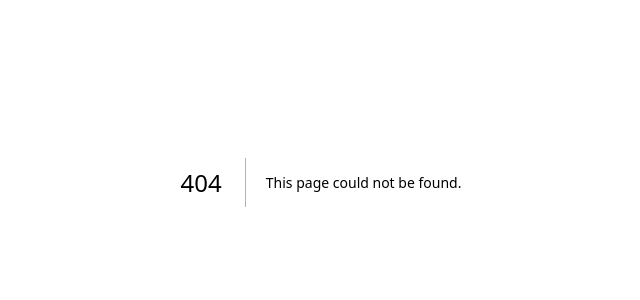
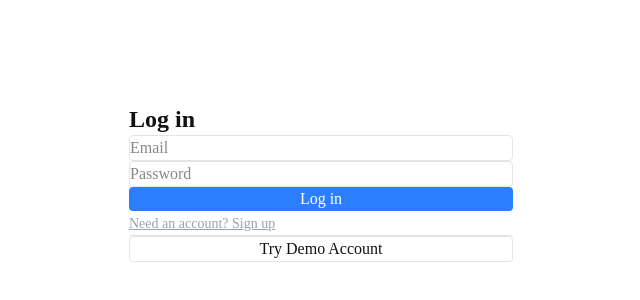
Before and after one commit to flo20/budget-app, a Next.js app: page /login in a window 1280 px wide. Before the commit this address had no page. Shown: the part 218-518 px from the top of the page, without its empty margins (319-959 px from the left). Built offline with nearby package versions, Linux system fonts and the light colour scheme; no server answers.

Commit message:
Add Signup page

```diff
--- /dev/null
+++ b/middleware.js
@@ -0,0 +1,38 @@
+import { createServerClient } from "@supabase/ssr";
+import { NextResponse } from "next/server";
+
+export async function middleware(request) {
+let supabaseResponse = NextResponse.next({ request });
+
+const supabase = createServerClient(
+    process.env.NEXT_PUBLIC_SUPABASE_URL,
+    process.env.NEXT_PUBLIC_SUPABASE_PUBLISHABLE_KEY,
+    {
+    cookies: {
+        getAll() {
+        return request.cookies.getAll();
+        },
+        setAll(cookiesToSet) {
+cookiesToSet.forEach(({ name, value }) =>
+            request.cookies.set(name, value)
+);
+supabaseResponse = NextResponse.next({ request });
+cookiesToSet.forEach(({ name, value, options }) =>
+            supabaseResponse.cookies.set(name, value, options)
+);
+        },
+      },
+    }
+);
+
+  // Refreshes the session if expired
+await supabase.auth.getUser();
+
+return supabaseResponse;
+}
+
+export const config = {
+matcher: [
+    "/((?!_next/static|_next/image|favicon.ico|.*\\.(?:svg|png|jpg|jpeg|gif|webp)$).*)",
+],
+};
--- /dev/null
+++ b/src/app/login/page.js
@@ -0,0 +1,114 @@
+"use client";
+
+import { useState } from "react";
+import { useRouter } from "next/navigation";
+import { createClient } from "@/lib/supabase/client";
+
+export default function LoginPage() {
+  const [email, setEmail] = useState("");
+  const [password, setPassword] = useState("");
+  const [mode, setMode] = useState("login");
+  const [error, setError] = useState(null);
+  const [loading, setLoading] = useState(false);
+
+  const router = useRouter();
+  const supabase = createClient();
+
+  async function handleSubmit(e) {
+    e.preventDefault();
+    setLoading(true);
+    setError(null);
+
+    const { error } =
+      mode === "login"
+        ? await supabase.auth.signInWithPassword({ email, password })
+        : await supabase.auth.signUp({ email, password });
+
+    setLoading(false);
+
+    if (error) {
+      setError(error.message);
+      return;
+    }
+
+    router.push("/");
+    router.refresh();
+  }
+
+  async function handleDemoLogin() {
+    setLoading(true);
+    const { error } = await supabase.auth.signInWithPassword({
+      email: "demoapp@app.com",
+      password: "demo123",
+    });
+    setLoading(false);
+
+    if (error) {
+      setError(error.message);
+      return;
+    }
+
+    router.push("/");
+    router.refresh();
+  }
+
+  return (
+    <div className="flex min-h-screen items-center justify-center">
+      <div className="w-full max-w-sm space-y-6">
+        <h1 className="text-2xl font-bold">
+          {mode === "login" ? "Log in" : "Sign up"}
+        </h1>
+
+        <form onSubmit={handleSubmit} className="space-y-4">
+          <input
+            type="email"
+            value={email}
+            onChange={(e) => setEmail(e.target.value)}
+            placeholder="Email"
+            required
+            className="w-full rounded border px-3 py-2"
+          />
+          <input
+            type="password"
+            value={password}
+            onChange={(e) => setPassword(e.target.value)}
+            placeholder="Password"
+            required
+            className="w-full rounded border px-3 py-2"
+          />
+
+          {error && <p className="text-sm text-red-500">{error}</p>}
+
+          <button
+            type="submit"
+            disabled={loading}
+            className="w-full rounded bg-blue-500 py-2 text-white"
+          >
+            {loading ? "Loading..." : mode === "login" ? "Log in" : "Sign up"}
+          </button>
+        </form>
+
+        <button
+          onClick={() =>
+            setMode(mode === "login" ? "signup" : "login")
+          }
+          className="text-sm text-gray-400 underline"
+        >
+          {mode === "login"
+            ? "Need an account? Sign up"
+            : "Already have an account? Log in"}
+        </button>
+
+        <div className="border-t pt-4">
+          <button
+            onClick={handleDemoLogin}
+            disabled={loading}
+            className="w-full rounded border py-2"
+          >
+            Try Demo Account
+          </button>
+        </div>
+      </div>
+    </div>
+  );
+}
--- a/src/app/page.js
+++ b/src/app/page.js
@@ -2,7 +2,6 @@ import AllocatedBudget from '@/components/AllocatedBudget'
 import AssetInventory from '@/components/AssetInventory'
 import BudgetAllocation from '@/components/BudgetAllocation'
 import BudgetSummary from '@/components/BudgetSummary'
-import {Chart} from '@/components/Chart'
 import LedgerStream from '@/components/LedgerStream'
 import NavBar from '@/components/NavBar'
 import Notes from '@/components/Notes'
@@ -10,10 +9,21 @@ import PinnedPayment from '@/components/PinnedPayment'
 import QuickEntryButton from '@/components/QuickEntryButton'
 import SubNav from '@/components/SubNav'
 import Target from '@/components/Target'
+import {Chart} from '@/components/Chart'
+
+import { redirect } from 'next/navigation'
+import { createClient } from '@/lib/supabase/server'
 
 import './globals.css'
 
-export default function Home() {
+export default async function Home() {
+    const supabase = await createClient()
+    const {data:{user}} = await supabase.auth.getUser();
+
+    // if(!user){
+    //     redirect("/login")
+    // }
+
 	return (
 		<>
 			<div>
--- a/src/components/NavBar.js
+++ b/src/components/NavBar.js
@@ -2,17 +2,33 @@
 
 import { useState, useEffect } from 'react'
 import { useTheme, useModal } from '@/app/providers/ThemeProvider'
-import styles from './NavBar.module.scss'
 import NewEntryForm from './NewEntryForm'
 import Modal from './Modal/Modal'
+
+import {useRouter} from "next/navigation"
+import {createClient} from "@/lib/supabase/client"
+
+import styles from './NavBar.module.scss'
+
 
 export default function NavBar() {
 	const { theme, toggleTheme } = useTheme()
 	const { showModal, showEntryModal, closeEntryModal } = useModal()
 	const [mounted, setMounted] = useState(false)
 
+    const router = useRouter()
+    const supabase = createClient()
+
+    async function handleLogout(){
+        await supabase.auth.signOut()
+        router.push('/login')
+        router.refresh()
+    }
+
 	// eslint-disable-next-line react-hooks/set-state-in-effect
 	useEffect(() => setMounted(true), [])
+
+
 
 	return (
 		<>
@@ -44,6 +60,9 @@ export default function NavBar() {
 						New Entry
 					</button>
 				</ul>
+                <ul>
+                    <button onClick={handleLogout}>Log out</button>
+                </ul>
 			</nav>
 			<Modal
 				showModal={showModal}
```
